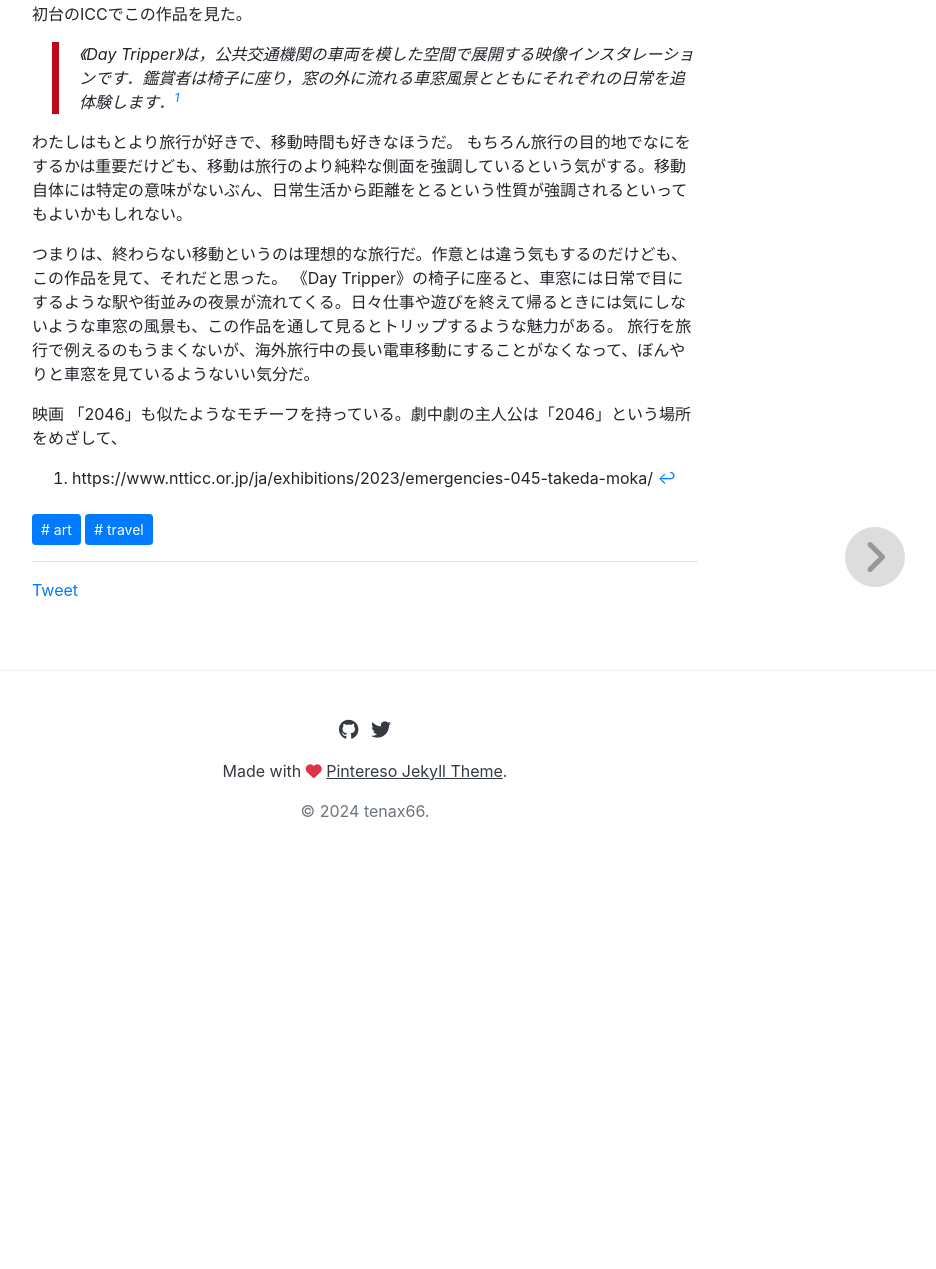
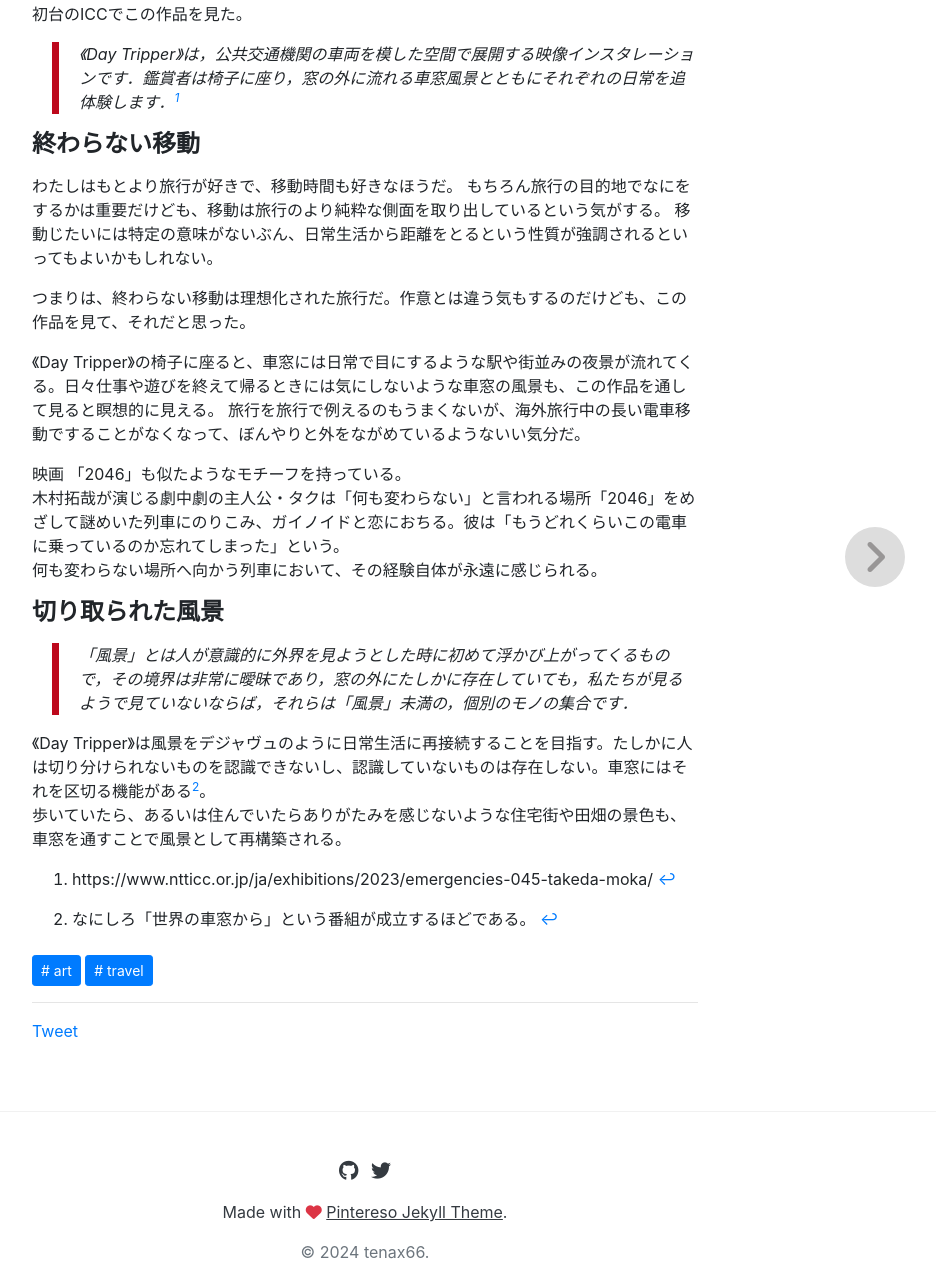
Before and after one commit to tenax66/babel, a Jekyll site: the page built from _posts/2024-02-15-day-tripper.md, in a window 1280 px wide and 1400 px high, scrolled down 1002 px, cut to the strip 131-1400 px from the top of the window. Shown: the whole strip, without its empty margins (275-1211 px from the left). Built offline with Jekyll 4.4.1, drawn with Linux system fonts in a browser that asks for light colours; nearby versions of some CDN libraries; library files that are not in the unit come from our copies; comment, search, counter and statistics services are not loaded; before the commit the page ends 2020 px from its top, so only the background shows below that.

Commit message:
update day-tripper.md

```diff
--- a/_posts/2024-02-15-day-tripper.md
+++ b/_posts/2024-02-15-day-tripper.md
@@ -12,14 +12,27 @@
 
 > 《Day Tripper》は，公共交通機関の車両を模した空間で展開する映像インスタレーションです．鑑賞者は椅子に座り，窓の外に流れる車窓風景とともにそれぞれの日常を追体験します．[^1]
 
+#### 終わらない移動
+
 わたしはもとより旅行が好きで、移動時間も好きなほうだ。
-もちろん旅行の目的地でなにをするかは重要だけども、移動は旅行のより純粋な側面を強調しているという気がする。移動自体には特定の意味がないぶん、日常生活から距離をとるという性質が強調されるといってもよいかもしれない。
+もちろん旅行の目的地でなにをするかは重要だけども、移動は旅行のより純粋な側面を取り出しているという気がする。
+移動じたいには特定の意味がないぶん、日常生活から距離をとるという性質が強調されるといってもよいかもしれない。
 
-つまりは、終わらない移動というのは理想的な旅行だ。作意とは違う気もするのだけども、この作品を見て、それだと思った。
-《Day Tripper》の椅子に座ると、車窓には日常で目にするような駅や街並みの夜景が流れてくる。日々仕事や遊びを終えて帰るときには気にしないような車窓の風景も、この作品を通して見るとトリップするような魅力がある。
-旅行を旅行で例えるのもうまくないが、海外旅行中の長い電車移動にすることがなくなって、ぼんやりと車窓を見ているようないい気分だ。
+つまりは、終わらない移動は理想化された旅行だ。作意とは違う気もするのだけども、この作品を見て、それだと思った。
 
-映画 「2046」も似たようなモチーフを持っている。劇中劇の主人公は「2046」という場所をめざして、
+《Day Tripper》の椅子に座ると、車窓には日常で目にするような駅や街並みの夜景が流れてくる。日々仕事や遊びを終えて帰るときには気にしないような車窓の風景も、この作品を通して見ると瞑想的に見える。
+旅行を旅行で例えるのもうまくないが、海外旅行中の長い電車移動ですることがなくなって、ぼんやりと外をながめているようないい気分だ。
 
+映画 「2046」も似たようなモチーフを持っている。
+木村拓哉が演じる劇中劇の主人公・タクは「何も変わらない」と言われる場所「2046」をめざして謎めいた列車にのりこみ、ガイノイドと恋におちる。彼は「もうどれくらいこの電車に乗っているのか忘れてしまった」という。
+何も変わらない場所へ向かう列車において、その経験自体が永遠に感じられる。
+
+#### 切り取られた風景
+
+> 「風景」とは人が意識的に外界を見ようとした時に初めて浮かび上がってくるもので，その境界は非常に曖昧であり，窓の外にたしかに存在していても，私たちが見るようで見ていないならば，それらは「風景」未満の，個別のモノの集合です．
+
+《Day Tripper》は風景をデジャヴュのように日常生活に再接続することを目指す。たしかに人は切り分けられないものを認識できないし、認識していないものは存在しない。車窓にはそれを区切る機能がある[^2]。
+歩いていたら、あるいは住んでいたらありがたみを感じないような住宅街や田畑の景色も、車窓を通すことで風景として再構築される。
 
 [^1]: https://www.ntticc.or.jp/ja/exhibitions/2023/emergencies-045-takeda-moka/
+[^2]: なにしろ「世界の車窓から」という番組が成立するほどである。
```
